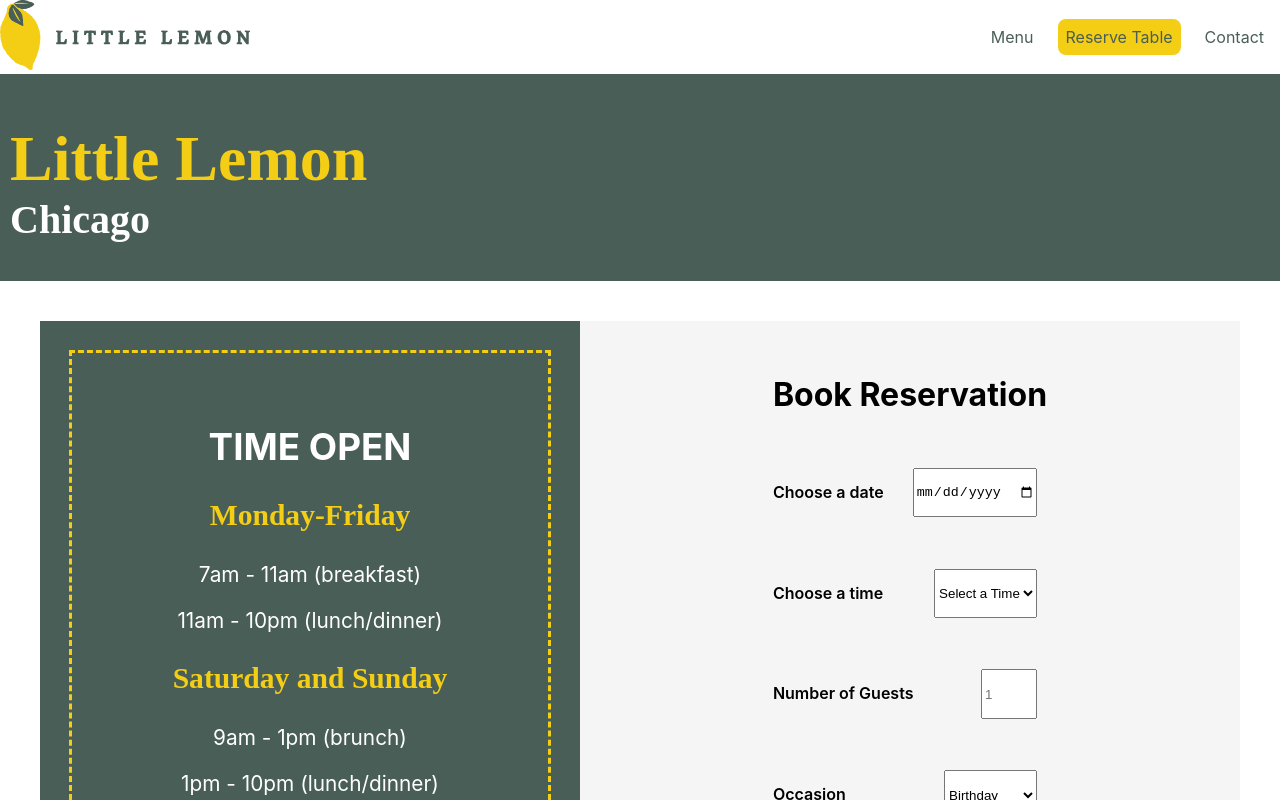
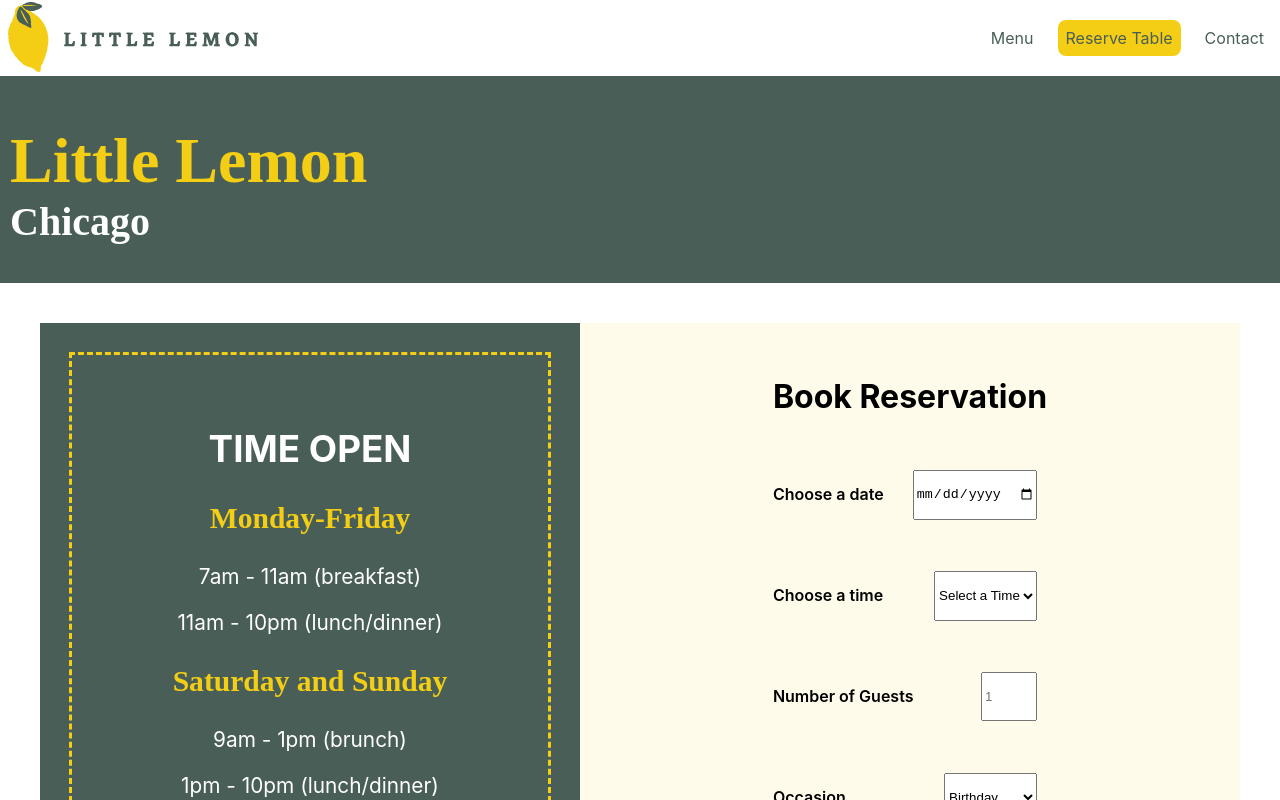
Before and after one commit to kdmatthews/littlelemonrestaurant, a React (Create React App) app: page /booking in a window 1280 px wide. Shown: the top 800 px of the page. Built offline with nearby package versions, Linux system fonts and the light colour scheme.

Commit message:
CSS corrections

```diff
--- a/src/App.css
+++ b/src/App.css
@@ -7,6 +7,8 @@
 .logo {
   height: 70px;
   width: 250px;
+  margin-left: .5rem;
+  margin-top: .15rem;
 }
 
 /*navbar */
@@ -17,6 +19,8 @@
   align-items: center;
   position: sticky;
   top: 0;
+  background-color: white;
+  width: 100%;
 }
 nav li {
   list-style-type: none;
@@ -39,7 +43,7 @@ nav ul li a{
 }
 
 nav ul li a:not(.active):hover{
-  background-color: lightgoldenrodyellow;
+  background-color: #fdf6d2;
 }
 
 nav .menu {
@@ -51,17 +55,18 @@ nav .menu {
   justify-content: space-between;
   width: 2.25rem;
   height: 2rem;
+  margin: .55rem;
 }
 
 nav .menu span {
-  height: 0.4rem;
+  height: .4rem;
   width: 100%;
   background-color: #495E57;
   border-radius: 0.2rem;
 
 }
 
-@media (max-width: 480px) {
+@media (max-width: 590px) {
   nav .menu {
     display: flex;
   }
@@ -80,7 +85,7 @@ nav .menu span {
     display: none;
     flex-direction: column;
     width: 100%;
-    margin-bottom: 0.25rem;
+    margin-bottom: .25rem;
   }
   nav ul.open {
     display: flex;
@@ -92,7 +97,8 @@ nav .menu span {
   }
 
   nav ul li a {
-    margin:.025rem .5rem;
+    margin-right: 5rem;
+    margin-bottom: .25rem;
   }
 }
 
@@ -102,6 +108,7 @@ nav .menu span {
   background-color: #495E57;
   padding: 5px;
   margin-left: 0px;
+  width: 100%;
 }
 .header-container h1{
   color: #F4CE14;
@@ -133,7 +140,7 @@ nav .menu span {
 
   /*form*/
 .booking-container{
- background-color: whitesmoke;
+ background-color: #fefbea;
  margin: 2.5rem;
  box-shadow: rgba(0, 0, 0, .1);
  display: grid;
```
